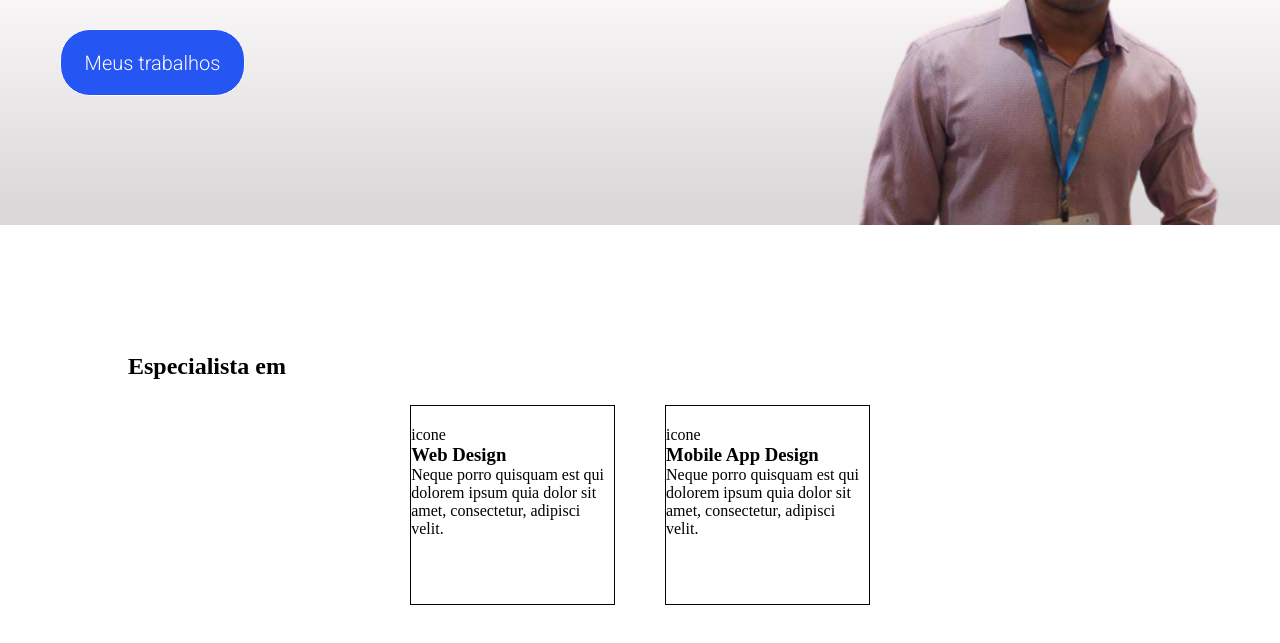
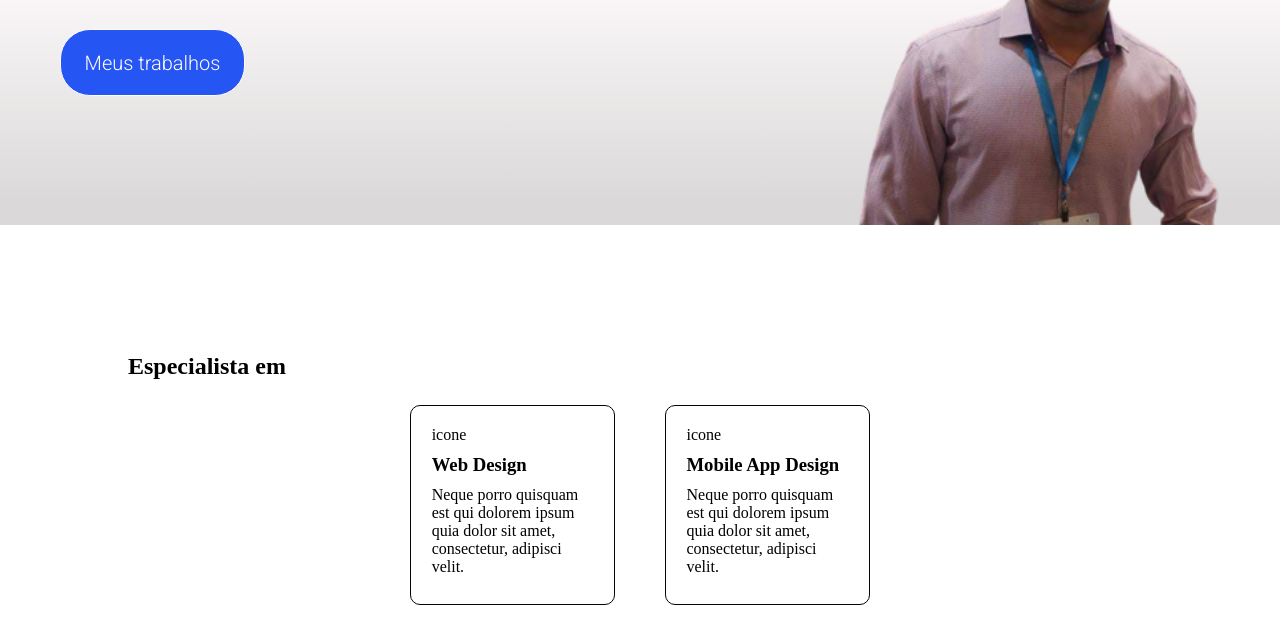
Before and after one commit to silvaneysousa/Portfolio, a plain HTML site: page index.html in a window 1280 px wide. Shown: the part 407-1050 px from the top of the page. Drawn offline with Linux system fonts and the light colour scheme.

Commit message:
Alterações nas listas da seção secundária

```diff
--- a/index.html
+++ b/index.html
@@ -42,13 +42,13 @@
             <div class="itens-especilista">
                 <ul>
                     <li>
-                        <p>icone</p>
+                        <p class="icone-lista">icone</p>
                         <h3>Web Design</h3>
                         <p>Neque porro quisquam est qui dolorem ipsum quia dolor sit amet, consectetur, adipisci velit.</p>
                     </li>
 
                     <li>
-                        <p>icone</p>
+                        <p class="icone-lista">icone</p>
                         <h3>Mobile App Design</h3>
                         <p>Neque porro quisquam est qui dolorem ipsum quia dolor sit amet, consectetur, adipisci velit.</p>
                     </li>
--- a/styles.css
+++ b/styles.css
@@ -6,6 +6,7 @@
     box-sizing: border-box;
     text-decoration: none;
 }
+
 
 body {
     font-size: 100%;
@@ -135,12 +136,21 @@ ul {
     justify-content: center;
 
 }
-li {
+.itens-especilista li {
     list-style-type: none;
     border: solid 1px #0D0106;
+    border-radius: 10px;
     width: 20%;
     height: 200px;
     margin: 25px;
-    padding-top: 20px;
+    /*padding-top: 20px;*/
+    padding: 2%;
+}
 
+.icone-lista {
+    margin-bottom: 10px;
 }
+
+.itens-especilista h3 {
+    margin-bottom: 10px;
+}
```
